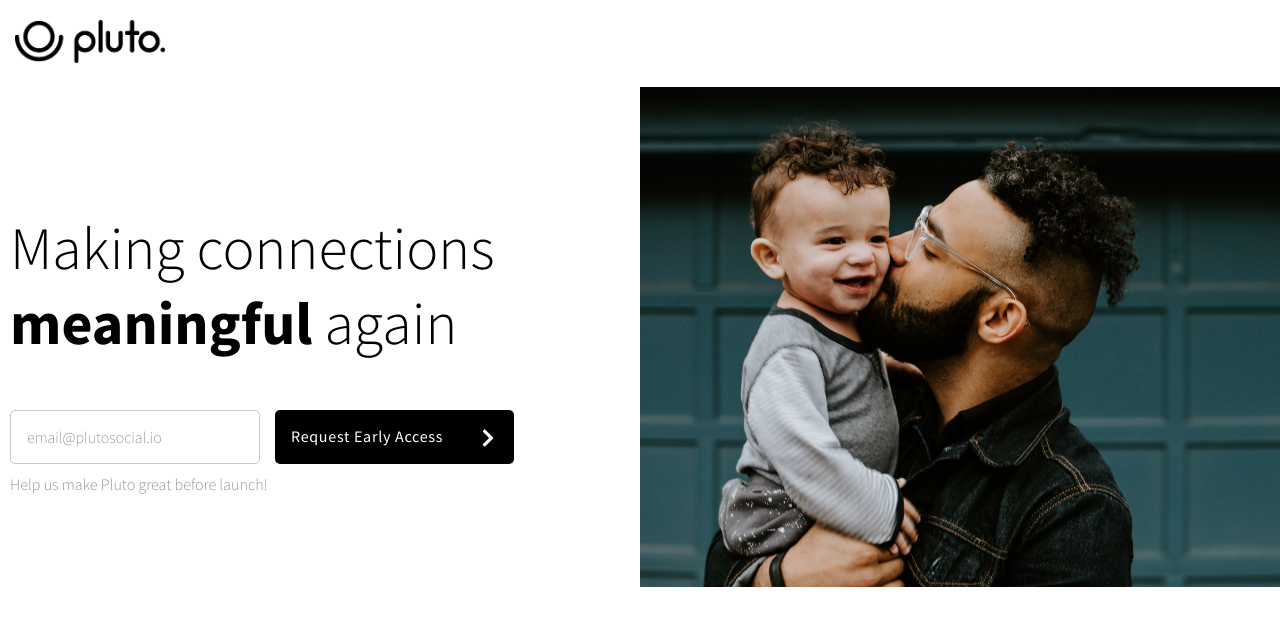
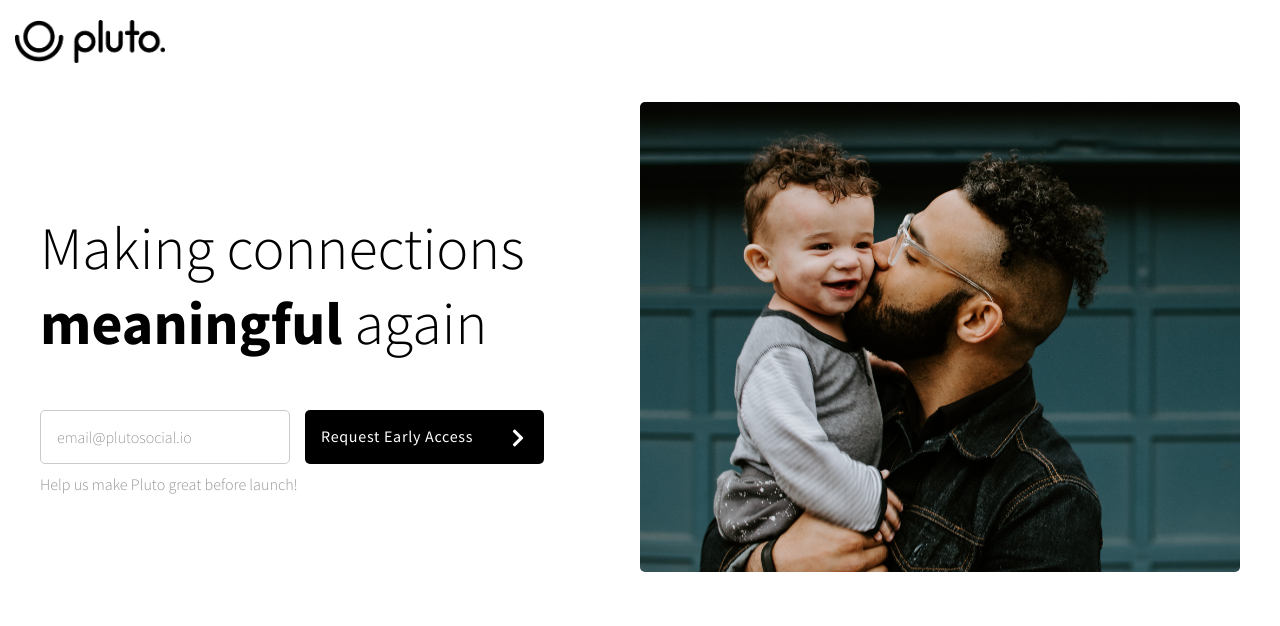
Before and after one commit to drexel-pluto/pluto-website, a Next.js app: page / in a window 1280 px wide. Shown: the top 626 px of the page. Built offline with nearby package versions, Linux system fonts and the light colour scheme.

Commit message:
:lipstick: Fixes small layout things

```diff
--- a/pages/index.js
+++ b/pages/index.js
@@ -1,4 +1,4 @@
-import React, { Component } from 'react';
+import React from 'react';
 import Head from '../utils/headLinks';
 import Meta from '../utils/meta'
 import Header from '../components/header';
@@ -17,7 +17,7 @@ export default (props) => {
         <Head />
         <Header />
         <main>
-            <div className="home__block home-block-1">
+            <div className="home__block home-block-1 wrap wrap-no-hor">
                 <div className="home-block-1__text-section">
                     <div>
                         <h2 className="home-block-1__main-text">Making connections <strong>meaningful</strong> again</h2>
--- a/styles/home.scss
+++ b/styles/home.scss
@@ -6,6 +6,7 @@
 }
 
 .home-block-1__img {
+    border-radius: 5px;
     display: block;
     margin-left: auto;
     object-fit: cover;
@@ -16,7 +17,7 @@
 .home-block-1__text-section {
     align-items: center;
     display: flex;
-    padding: 0px 10px 10px 50px;
+    padding: 0px 10px 0px 0px;
 }
 
 .home-block-1__main-text {
@@ -28,11 +29,6 @@
     margin: 50px 0 0 0;
     position: relative;
 }
-
-.home-block-1__text-section {
-    padding: 10px;
-}
-
 
 @media (max-width: 700px) {
     .home-block-1 {
```
